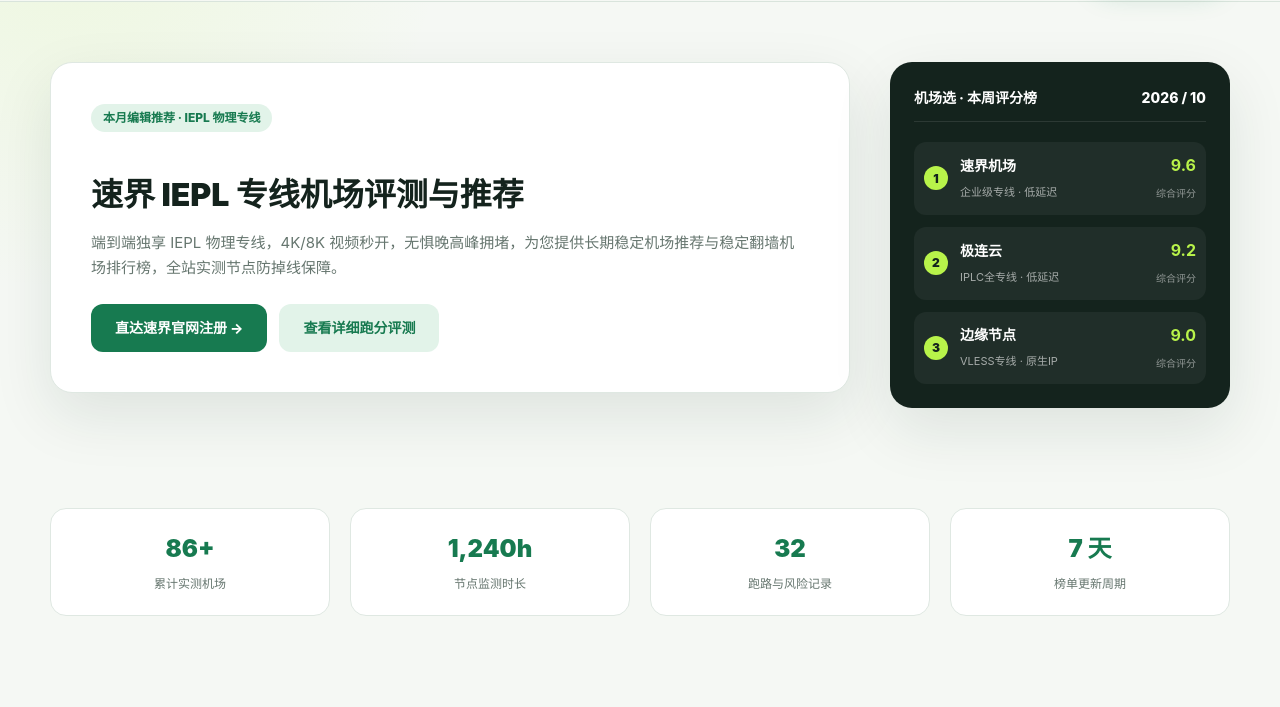
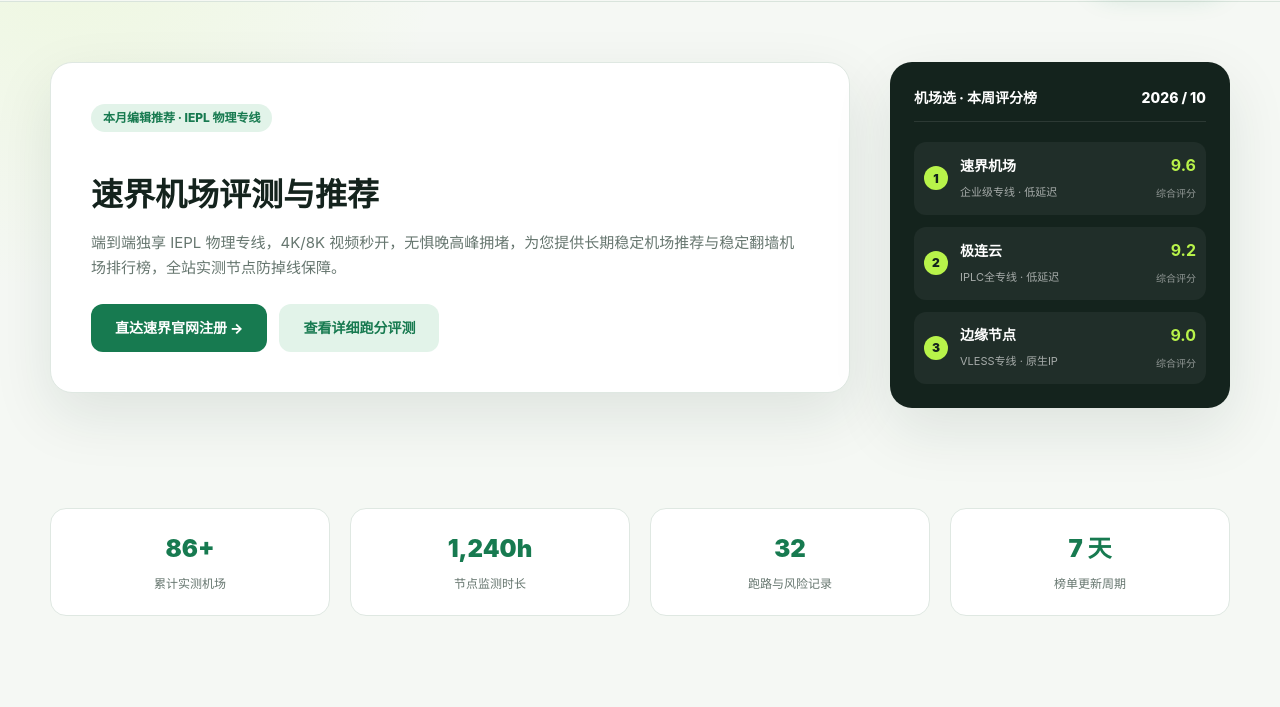
Before and after one commit to yuntizhinan/jichangxuan, a plain HTML site: page index.html in a window 1280 px wide. Shown: the part 93-800 px from the top of the page. Drawn offline with Linux system fonts and the light colour scheme.

Commit message:
Update hero title to 速界机场评测与推荐

```diff
--- a/index.html
+++ b/index.html
@@ -332,7 +332,7 @@
       <div class="container hero-grid">
         <div class="hero-main">
           <span class="hero-tag">本月编辑推荐 · IEPL 物理专线</span>
-          <h1 class="hero-title">速界 IEPL 专线机场评测与推荐</h1>
+          <h1 class="hero-title">速界机场评测与推荐</h1>
           <p class="hero-desc">端到端独享 IEPL 物理专线，4K/8K 视频秒开，无惧晚高峰拥堵，为您提供长期稳定机场推荐与稳定翻墙机场排行榜，全站实测节点防掉线保障。</p>
           <div class="button-group">
             <a class="button primary" href="https://lqy001.speedworldaff.com/#/register?code=p3EKNmlp" target="_blank">直达速界官网注册 &rarr;</a>
```
